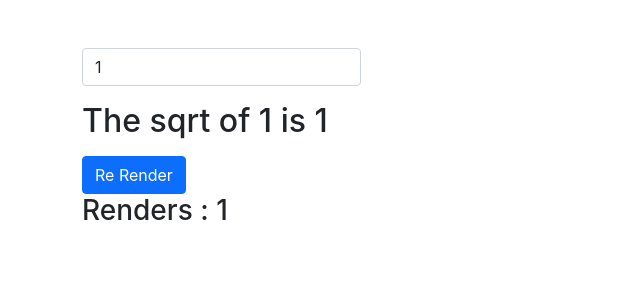
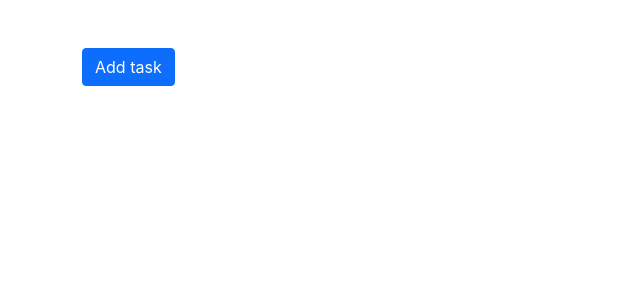
Before and after one commit to souravrane/React-sandbox, a React (Create React App) app: page / in a window 1280 px wide. Shown: the top 300 px of the page, without its empty margins (0-640 px from the left). Built offline with nearby package versions, Linux system fonts and the light colour scheme.

Commit message:
useCallBack example

```diff
--- a/src/App.js
+++ b/src/App.js
@@ -1,9 +1,9 @@
-import UseMemoExample from "./components/UseMemoExample";
+import UseCallBackExample from "./components/UseCallBackExample";
 
 function App() {
     return (
         <div className="container mt-5">
-            <UseMemoExample />
+            <UseCallBackExample />
         </div>
     );
 }
--- /dev/null
+++ b/src/components/UseCallBackExample.jsx
@@ -0,0 +1,32 @@
+import React, { useState, useCallback } from "react";
+
+function UseCallBackExample() {
+    const [tasks, setTasks] = useState([]);
+
+    const addTask = useCallback(() => {
+        setTasks((prev) => [...prev, "Some Task"]);
+    }, [setTasks]);
+
+    return (
+        <div>
+            <Button addTask={addTask} />
+            {tasks.map((task, index) => (
+                <p key={index}>{task}</p>
+            ))}
+        </div>
+    );
+}
+
+const Button = React.memo(({ addTask }) => {
+    console.log("Button rendered");
+
+    return (
+        <div>
+            <button className="btn btn-primary" onClick={addTask}>
+                Add task
+            </button>
+        </div>
+    );
+});
+
+export default UseCallBackExample;
```
